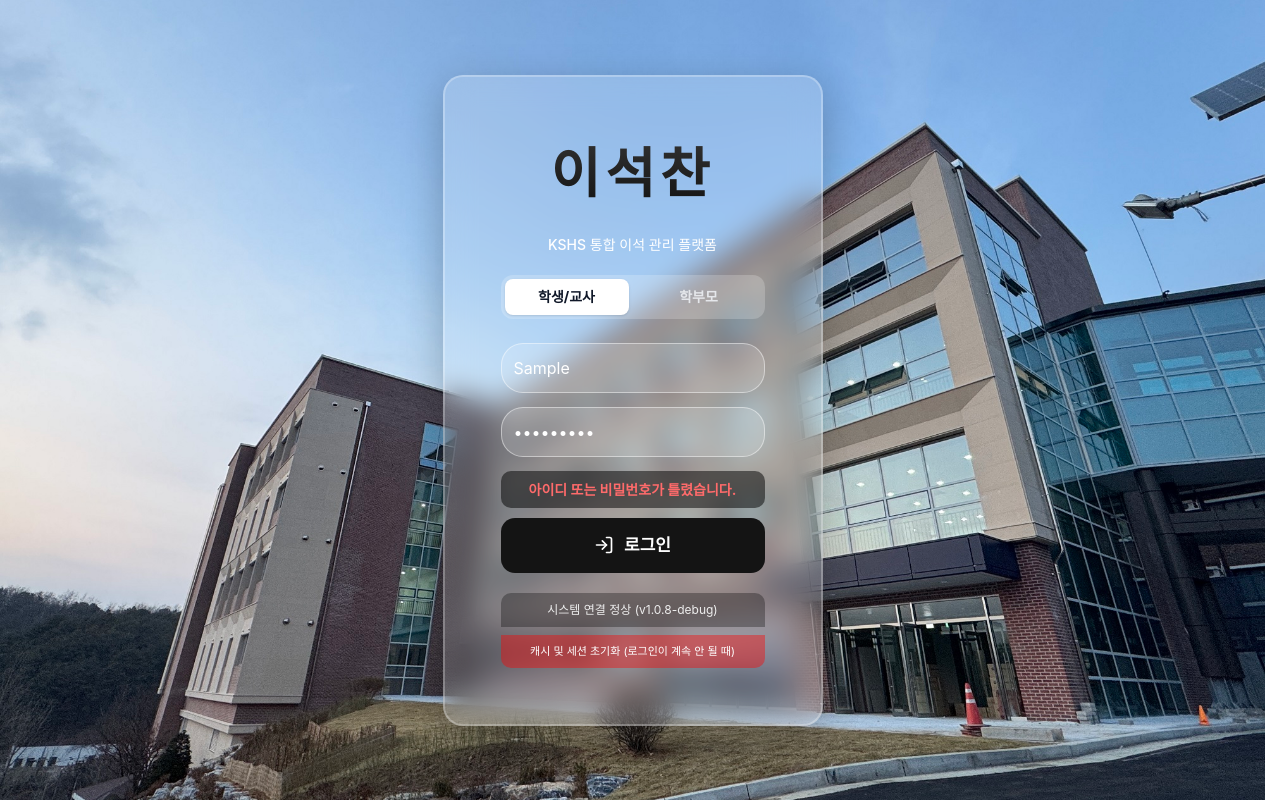
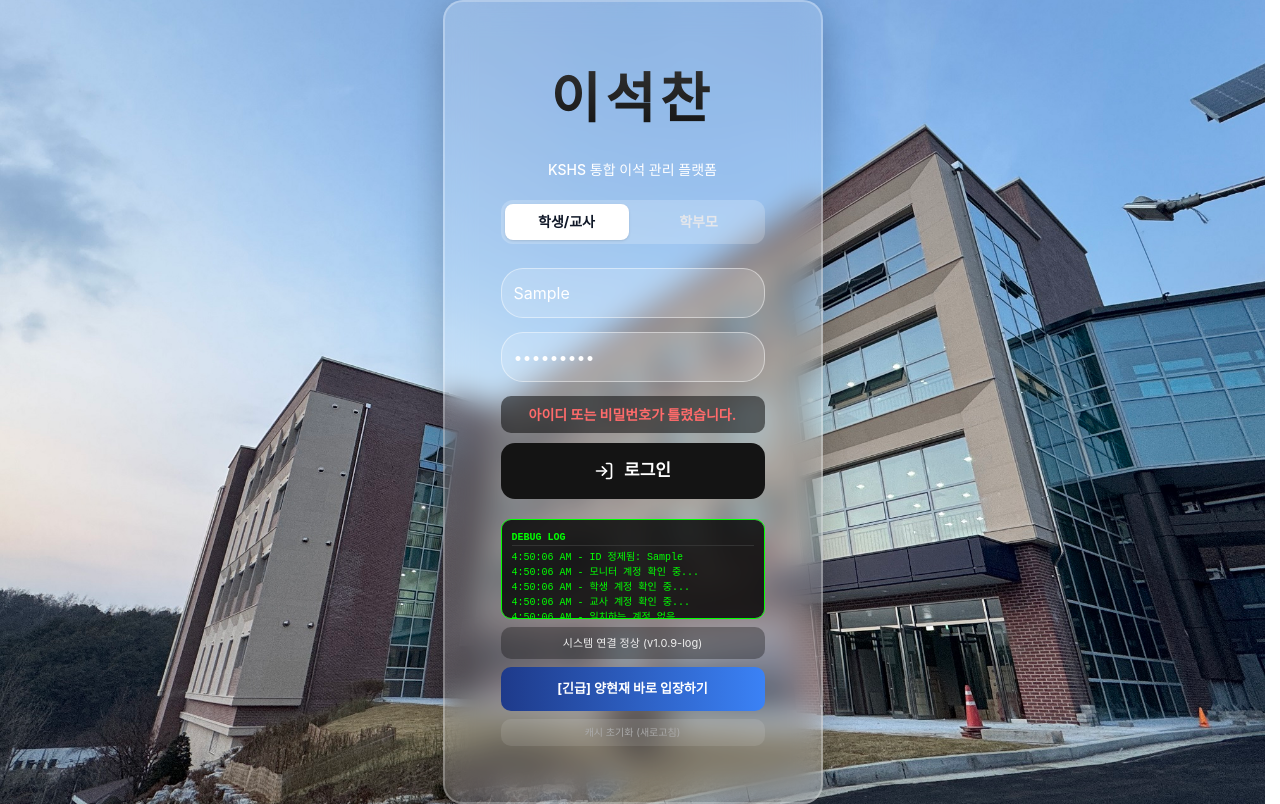
Before and after one commit to cganidormi/e-seokchan, a Next.js app: page /login in a window 1280 px wide. Both pictures are taken after typing "Sample", "Sample123" into the empty fields and a click on the button "로그인". Built offline with nearby package versions, Linux system fonts and the light colour scheme; no server answers; the database is empty; a web font is replaced by a local one.

Commit message:
fix: Diagnostic UI and emergency bypass for monitor

```diff
--- a/app/login/page.tsx
+++ b/app/login/page.tsx
@@ -15,6 +15,12 @@ export default function LoginPage() {
   const [parentToken, setParentToken] = useState("");
   const [dbStatus, setDbStatus] = useState("시스템 점검 중...");
   const [isLoggingIn, setIsLoggingIn] = useState(false);
+  const [debugLogs, setDebugLogs] = useState<string[]>([]);
+
+  const addLog = (msg: string) => {
+    console.log("[DEBUG]", msg);
+    setDebugLogs(prev => [...prev.slice(-4), `${new Date().toLocaleTimeString()} - ${msg}`]);
+  };
 
   // DB 연결 상태 확인
   useEffect(() => {
@@ -85,6 +91,7 @@ export default function LoginPage() {
   };
 
   const completeLogin = (id: string, role: string) => {
+    addLog(`로그인 완료 처리 시작: ${id} / ${role}`);
     localStorage.setItem("dormichan_login_id", id);
     localStorage.setItem("dormichan_role", role);
     localStorage.setItem("dormichan_keepLoggedIn", "true");
@@ -92,28 +99,27 @@ export default function LoginPage() {
     sessionStorage.removeItem("dormichan_login_id");
     sessionStorage.removeItem("dormichan_role");
 
-    // Use hard window location replace to be absolute
-    if (role === "monitor") {
+    addLog(`리다이렉트 시도: /student/seats`);
+    // Use hard window location replace for absolute certainty
+    setTimeout(() => {
       window.location.replace("/student/seats");
-    } else if (role === "teacher") {
-      window.location.replace("/teacher");
-    } else {
-      window.location.replace("/student");
-    }
+    }, 500);
   };
 
   const handleLogin = async (e: React.FormEvent) => {
     e.preventDefault();
     if (isLoggingIn) return;
 
+    addLog("로그인 시도...");
     setError("");
     setIsLoggingIn(true);
 
     try {
-      window.alert("로그인 버튼 클릭됨: ID=" + loginId);
       const rawId = loginId || "";
       const id = rawId.trim().normalize('NFC').replace(/[０-９]/g, (s) => String.fromCharCode(s.charCodeAt(0) - 0xFEE0));
       const pw = password.trim();
+
+      addLog(`ID 정제됨: ${id}`);
 
       if (!id) {
         setError("아이디를 입력해주세요.");
@@ -121,42 +127,46 @@ export default function LoginPage() {
         return;
       }
 
-      // Hardcoded Bypass for Debugging '양현재'
-      if (id === '양현재' && pw === '1234') {
-        window.alert("[양현재] 디버그 로그인 활성화. 버튼을 누르면 자습실 화면으로 이동합니다.");
-        completeLogin('양현재', 'monitor');
-        return;
+      // 1. Check Monitor (Highest priority for this fix)
+      addLog("모니터 계정 확인 중...");
+      const { data: monitor, error: mErr } = await supabase.from("monitors_auth").select("*").eq("monitor_id", id).maybeSingle();
+
+      if (mErr) addLog(`모니터 조회 에러: ${mErr.message}`);
+
+      if (monitor) {
+        addLog("모니터 계정 발견!");
+        if (String(monitor.password || monitor.temp_password) === pw) {
+          addLog("비밀번호 일치! 진입합니다.");
+          completeLogin(id, "monitor");
+          return;
+        } else {
+          addLog("비밀번호 불일치.");
+          setError("비밀번호가 틀렸습니다.");
+          setIsLoggingIn(false);
+          return;
+        }
       }
 
-      // Check Student
+      // 2. Check Student
+      addLog("학생 계정 확인 중...");
       const { data: student } = await supabase.from("students_auth").select("*").eq("student_id", id).maybeSingle();
       if (student && String(student.temp_password || student.password) === pw) {
         completeLogin(id, "student");
         return;
       }
 
-      // Check Teacher
+      // 3. Check Teacher
+      addLog("교사 계정 확인 중...");
       const { data: teacher } = await supabase.from("teachers_auth").select("*").eq("teacher_id", id).maybeSingle();
       if (teacher && String(teacher.temp_password || teacher.password) === pw) {
         completeLogin(id, "teacher");
         return;
       }
 
-      // Check Monitor
-      const { data: monitor } = await supabase.from("monitors_auth").select("*").eq("monitor_id", id).maybeSingle();
-      if (monitor) {
-        if (String(monitor.password || monitor.temp_password) === pw) {
-          completeLogin(id, "monitor");
-          return;
-        } else {
-          window.alert("모니터 계정은 맞으나 비밀번호가 틀렸습니다.");
-        }
-      } else {
-        console.log("No monitor found with ID:", id);
-      }
-
+      addLog("일치하는 계정 없음.");
       setError("아이디 또는 비밀번호가 틀렸습니다.");
     } catch (err: any) {
+      addLog(`치명적 오류: ${err.message}`);
       console.error("Login fatal error:", err);
       setError("로그인 중 오류가 발생했습니다. (" + (err.message || 'unknown') + ")");
     } finally {
@@ -386,35 +396,74 @@ export default function LoginPage() {
           flexDirection: 'column',
           gap: '8px'
         }}>
+          {/* Debug Logs OnScreen */}
+          {debugLogs.length > 0 && (
+            <div style={{
+              background: 'rgba(0,0,0,0.8)',
+              color: '#0f0',
+              padding: '10px',
+              borderRadius: '10px',
+              fontSize: '10px',
+              fontFamily: 'monospace',
+              textAlign: 'left',
+              maxHeight: '100px',
+              overflowY: 'auto',
+              border: '1px solid #0f0'
+            }}>
+              <p style={{ fontWeight: 'bold', marginBottom: '4px', borderBottom: '1px solid #333' }}>DEBUG LOG</p>
+              {debugLogs.map((log, i) => <div key={i}>{log}</div>)}
+            </div>
+          )}
+
           <div style={{
             color: '#eee',
-            fontSize: '12px',
+            fontSize: '11px',
             textAlign: 'center',
             background: 'rgba(0,0,0,0.3)',
             padding: '8px',
-            borderTopLeftRadius: '10px',
-            borderTopRightRadius: '10px'
+            borderRadius: '10px'
           }}>
-            {dbStatus} (v1.0.8-debug)
+            {dbStatus} (v1.0.9-log)
           </div>
+
           <button
+            type="button"
+            onClick={() => {
+              addLog("강제 바이패스 시도...");
+              completeLogin('양현재', 'monitor');
+            }}
+            style={{
+              background: 'linear-gradient(to right, #1e3a8a, #3b82f6)',
+              color: '#fff',
+              border: 'none',
+              padding: '12px',
+              fontSize: '13px',
+              fontWeight: 'bold',
+              borderRadius: '10px',
+              cursor: 'pointer'
+            }}
+          >
+            [긴급] 양현재 바로 입장하기
+          </button>
+
+          <button
+            type="button"
             onClick={() => {
               localStorage.clear();
               sessionStorage.clear();
               window.location.reload();
             }}
             style={{
-              background: 'rgba(255,0,0,0.4)',
-              color: '#fff',
+              background: 'rgba(255,255,255,0.1)',
+              color: '#aaa',
               border: 'none',
-              padding: '8px',
-              fontSize: '11px',
-              borderBottomLeftRadius: '10px',
-              borderBottomRightRadius: '10px',
+              padding: '6px',
+              fontSize: '10px',
+              borderRadius: '10px',
               cursor: 'pointer'
             }}
           >
-            캐시 및 세션 초기화 (로그인이 계속 안 될 때)
+            캐시 초기화 (새로고침)
           </button>
         </div>
       </div>
```
